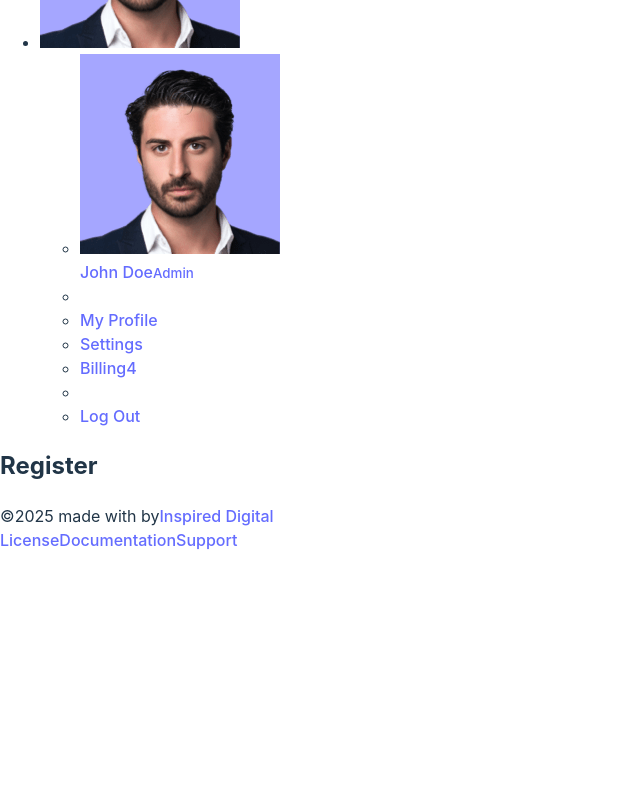
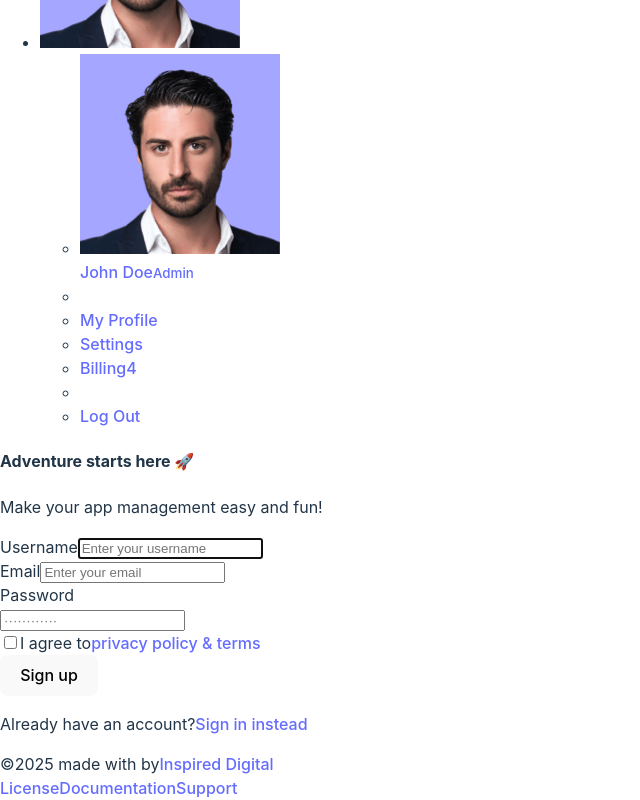
Before and after one commit to Ruddro420/sky-lawn-project-front-end, a React (Vite) app in the folder front-end/: page /customer-register in a window 1280 px wide. Shown: the part 701-1501 px from the top of the page, without its empty margins (0-640 px from the left). Before the commit the page ends 1253 px from the top, so only its background shows below. Built offline with nearby package versions, Linux system fonts and the light colour scheme.

Commit message:
working on create room page

```diff
--- a/front-end/src/component/CustomerRegister.jsx
+++ b/front-end/src/component/CustomerRegister.jsx
@@ -2,8 +2,71 @@
 
 const CustomerRegister = () => {
     return (
-        <div>
-            <h2>Register</h2>
+        <div className="content-wrapper">
+            <div className="container-xxl flex-grow-1 container-p-y">
+            {/* <!-- Register Card --> */}
+          <div className="card">
+            <div className="card-body">
+              {/* <!-- Logo --> */}
+
+              {/* <!-- /Logo --> */}
+              <h4 className="mb-2">Adventure starts here 🚀</h4>
+              <p className="mb-4">Make your app management easy and fun!</p>
+
+              <form id="formAuthentication" className="mb-3" action="index.html" method="POST">
+                <div className="mb-3">
+                  <label htmlFor="username" className="form-label">Username</label>
+                  <input
+                    type="text"
+                    className="form-control"
+                    id="username"
+                    name="username"
+                    placeholder="Enter your username"
+                    autoFocus
+                  />
+                </div>
+                <div className="mb-3">
+                  <label htmlFor="email" className="form-label">Email</label>
+                  <input type="text" className="form-control" id="email" name="email" placeholder="Enter your email" />
+                </div>
+                <div className="mb-3 form-password-toggle">
+                  <label className="form-label" htmlFor="password">Password</label>
+                  <div className="input-group input-group-merge">
+                    <input
+                      type="password"
+                      id="password"
+                      className="form-control"
+                      name="password"
+                      placeholder="&#xb7;&#xb7;&#xb7;&#xb7;&#xb7;&#xb7;&#xb7;&#xb7;&#xb7;&#xb7;&#xb7;&#xb7;"
+                      aria-describedby="password"
+                    />
+                    <span className="input-group-text cursor-pointer"><i className="bx bx-hide"></i></span>
+                  </div>
+                </div>
+
+                <div className="mb-3">
+                  <div className="form-check">
+                    <input className="form-check-input" type="checkbox" id="terms-conditions" name="terms" />
+                    <label className="form-check-label" htmlFor="terms-conditions">
+                      I agree to
+                      <a href="javascript:void(0);">privacy policy & terms</a>
+                    </label>
+                  </div>
+                </div>
+                <button className="btn btn-primary d-grid w-100">Sign up</button>
+              </form>
+
+              <p className="text-center">
+                <span>Already have an account?</span>
+                <a href="auth-login-basic.html">
+                  <span>Sign in instead</span>
+                </a>
+              </p>
+            </div>
+          </div>
+          {/* <!-- Register Card --> */}
+            </div>
+            <div className="content-backdrop fade"></div>
         </div>
     );
 };
--- a/front-end/src/pages/CreateRoom.jsx
+++ b/front-end/src/pages/CreateRoom.jsx
@@ -8,12 +8,13 @@ const CreateRoom = () => {
     const { register, handleSubmit, watch, formState: { errors } } = useForm();
 
     const [category, setCategory] = useState([]);
+    const [room, setRoom] = useState([]);
     const [loading, setLoading] = useState(true);
 
     const fetchCategories = () => {
         setLoading(true);
         axios
-            .get("http://192.168.1.9:8000/api/room-category")
+            .get("http://192.168.0.115:8000/api/room-category")
             .then((response) => {
                 setCategory(response.data);
                 setLoading(false);
@@ -28,28 +29,52 @@ const CreateRoom = () => {
     useEffect(() => {
         fetchCategories();
     }, []);
+
+    // get room details
+    const fetchRoom = () => {
+        setLoading(true);
+        axios
+            .get("http://192.168.0.115:8000/api/room/data")
+            .then((response) => {
+                setRoom(response.data);
+                setLoading(false);
+            })
+            .catch((error) => {
+                console.log(error);
+                setLoading(false);
+            });
+    };
+
+    // Fetch room fetch
+    useEffect(() => {
+        fetchRoom();
+    }, []);
     // get form data
-    const onSubmit = (data) =>{
+    const onSubmit = (data) => {
         console.log(data);
 
         axios
-            .post("http://192.168.1.9:8000/api/room/add", {
+            .post("http://192.168.0.115:8000/api/room/add", {
                 room_number: data.room_number,
                 room_name: data.room_name,
                 room_category_id: data.room_category_id,
                 price: data.price,
                 feature: data.feature,
-             })
+            })
             .then(() => {
                 toast.success("Room added successfully!");
                 //setGetCategory("");
                 fetchCategories(); // Refresh the category list
+                fetchRoom();
             })
             .catch((error) => {
                 console.log(error);
                 toast.error("Failed to add room!");
             });
     }
+
+    console.log(room);
+
 
     return (
         <div>
@@ -157,11 +182,59 @@ const CreateRoom = () => {
                         {/* Categories Table */}
                         <div className="col-12">
                             <div className="card mb-4">
-                                <div className="card-header d-flex justify-content-between align-items-center">
+                                {/* <div className="card-header d-flex justify-content-between align-items-center">
                                     <h5 className="mb-0">Room Details</h5>
-                                </div>
+                                </div> */}
                                 <div className="card-body">
+                                    {/* Categories Table */}
+                                    <div className="col-12">
+                                        <div className="card mb-4">
+                                            <div className="card-header d-flex justify-content-between align-items-center">
+                                                <h5 className="mb-0">Room Details</h5>
+                                            </div>
+                                            <div className="card-body">
+                                                {loading ? (
+                                                    <p>Loading...</p>
+                                                ) : (
+                                                    <div className="table-responsive text-nowrap">
+                                                        {
+                                                            category.length == 0 ? <div className="alert alert-warning" role="alert">
+                                                                No Data Found
+                                                            </div> : <table className="table order-4">
+                                                                <thead>
+                                                                    <tr>
+                                                                        <th>Number</th>
+                                                                        <th>Name</th>
+                                                                        <th>Category</th>
+                                                                        <th>Price</th>
+                                                                        <th>Features</th>
+                                                                        <th>Actions</th>
+                                                                    </tr>
+                                                                </thead>
 
+                                                                <tbody className="table-border-bottom-0">
+                                                                    {room.map((item, index) => (
+                                                                        <tr key={index}>
+                                                                            <td>{item.room_number} </td>
+                                                                            <td>{item.room_name} </td>
+                                                                            <td>{item.category.name} </td>
+                                                                            <td>{item.price} </td>
+                                                                            <td>{item.feature} </td>
+                                                                            <td>
+                                                                                <button className="btn btn-success">Edit</button>
+                                                                                <button className="btn btn-danger ms-2">Delete</button>
+                                                                            </td>
+                                                                        </tr>
+                                                                    ))}
+                                                                </tbody>
+                                                            </table>
+                                                        }
+
+                                                    </div>
+                                                )}
+                                            </div>
+                                        </div>
+                                    </div>
                                 </div>
                             </div>
                         </div>
--- a/front-end/src/pages/RoomCategory.jsx
+++ b/front-end/src/pages/RoomCategory.jsx
@@ -13,7 +13,7 @@ const RoomCategory = () => {
     const fetchCategories = () => {
         setLoading(true);
         axios
-            .get("http://192.168.1.9:8000/api/room-category")
+            .get("http://192.168.0.115:8000/api/room-category")
             .then((response) => {
                 setCategory(response.data);
                 setLoading(false);
@@ -37,7 +37,7 @@ const RoomCategory = () => {
             return;
         }
         axios
-            .post("http://192.168.1.9:8000/api/room-category/add", { name: getCategory })
+            .post("http://192.168.0.115:8000/api/room-category/add", { name: getCategory })
             .then(() => {
                 toast.success("Category added successfully!");
                 setGetCategory("");
@@ -57,7 +57,7 @@ const RoomCategory = () => {
 
     const saveCategoryEdit = () => {
         axios
-            .put(`http://192.168.1.9:8000/api/room-category/${editCategoryId}`, { name: editCategoryName })
+            .put(`http://192.168.0.115:8000/api/room-category/${editCategoryId}`, { name: editCategoryName })
             .then(() => {
                 toast.success("Category updated successfully!");
                 setEditCategoryId(null);
@@ -74,7 +74,7 @@ const RoomCategory = () => {
     const deleteCategory = (id) => {
         if (window.confirm("Are you sure you want to delete this category?")) {
             axios
-                .get(`http://192.168.1.9:8000/api/room-category/delete/${id}`)
+                .get(`http://192.168.0.115:8000/api/room-category/delete/${id}`)
                 .then(() => {
                     toast.success("Category deleted successfully!");
                     fetchCategories(); // Refresh the category list
```
